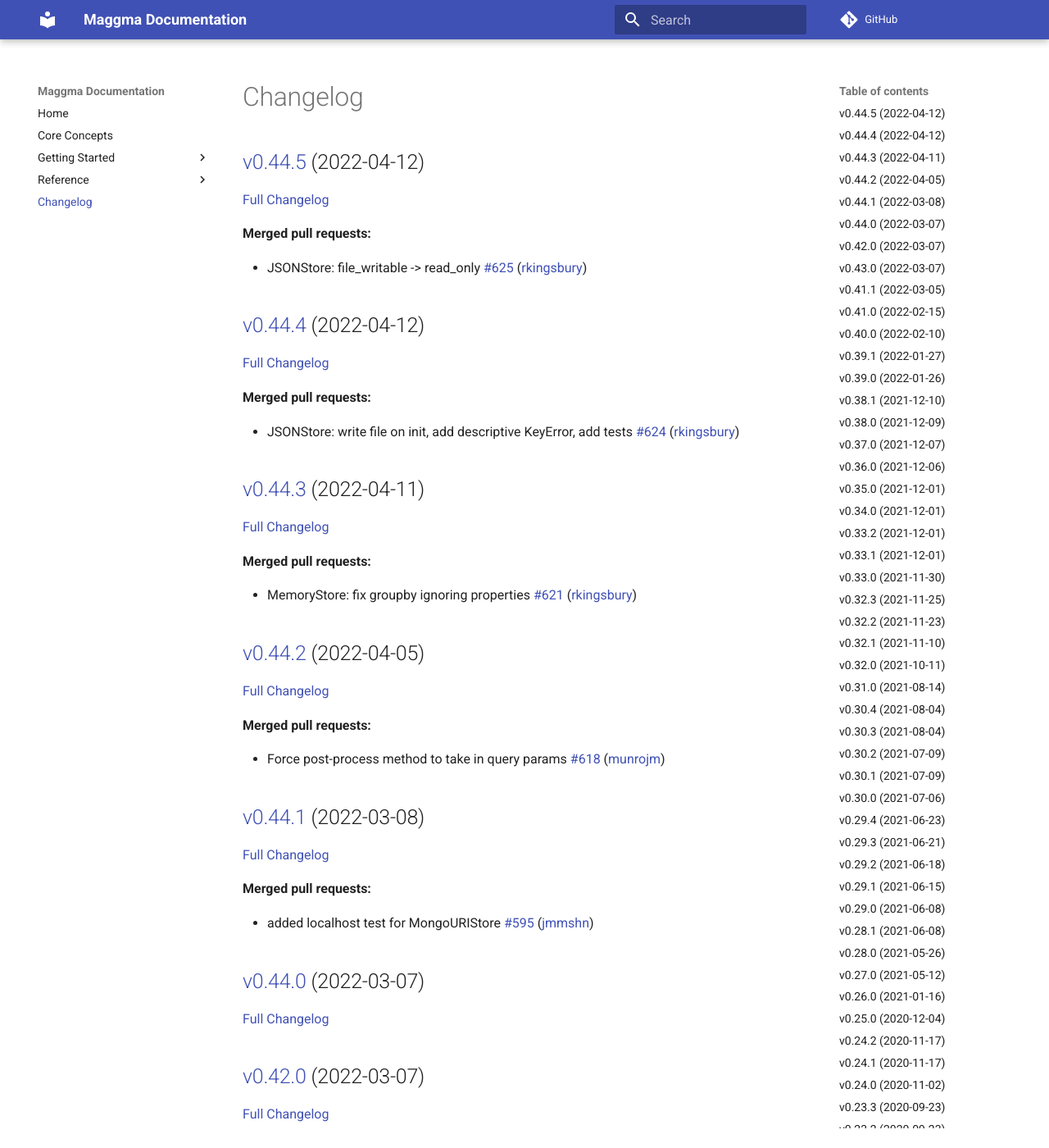
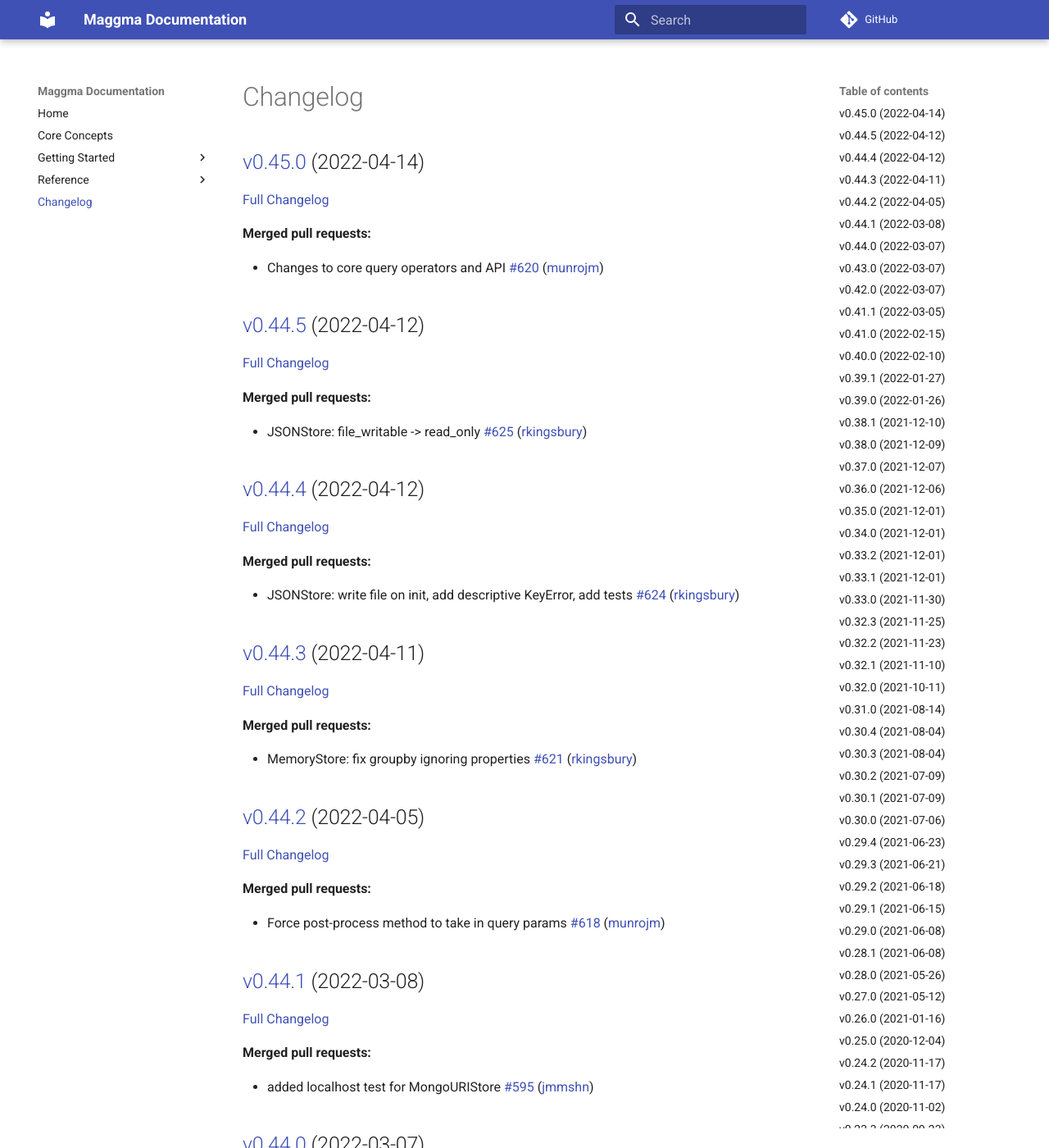
Before and after one commit to materialsproject/maggma, an MkDocs documentation site: the page built from docs/CHANGELOG.md, in a window 1280 px wide and 1400 px high. Shown: the whole window at 82% size. Built offline with MkDocs 1.6.1 and Material for MkDocs 9.7.7, drawn with Linux system fonts in a browser that asks for light colours; comment, search, counter and statistics services are not loaded; some of the changed text lies outside the part shown.

Commit message:
Updated CHANGELOG.md

```diff
--- a/docs/CHANGELOG.md
+++ b/docs/CHANGELOG.md
@@ -1,4 +1,12 @@
 # Changelog
+
+## [v0.45.0](https://github.com/materialsproject/maggma/tree/v0.45.0) (2022-04-14)
+
+[Full Changelog](https://github.com/materialsproject/maggma/compare/v0.44.5...v0.45.0)
+
+**Merged pull requests:**
+
+- Changes to core query operators and API [\#620](https://github.com/materialsproject/maggma/pull/620) ([munrojm](https://github.com/munrojm))
 
 ## [v0.44.5](https://github.com/materialsproject/maggma/tree/v0.44.5) (2022-04-12)
 
@@ -42,15 +50,15 @@
 
 ## [v0.44.0](https://github.com/materialsproject/maggma/tree/v0.44.0) (2022-03-07)
 
-[Full Changelog](https://github.com/materialsproject/maggma/compare/v0.42.0...v0.44.0)
+[Full Changelog](https://github.com/materialsproject/maggma/compare/v0.43.0...v0.44.0)
+
+## [v0.43.0](https://github.com/materialsproject/maggma/tree/v0.43.0) (2022-03-07)
+
+[Full Changelog](https://github.com/materialsproject/maggma/compare/v0.42.0...v0.43.0)
 
 ## [v0.42.0](https://github.com/materialsproject/maggma/tree/v0.42.0) (2022-03-07)
 
-[Full Changelog](https://github.com/materialsproject/maggma/compare/v0.43.0...v0.42.0)
-
-## [v0.43.0](https://github.com/materialsproject/maggma/tree/v0.43.0) (2022-03-07)
-
-[Full Changelog](https://github.com/materialsproject/maggma/compare/v0.41.1...v0.43.0)
+[Full Changelog](https://github.com/materialsproject/maggma/compare/v0.41.1...v0.42.0)
 
 **Merged pull requests:**
 
```
